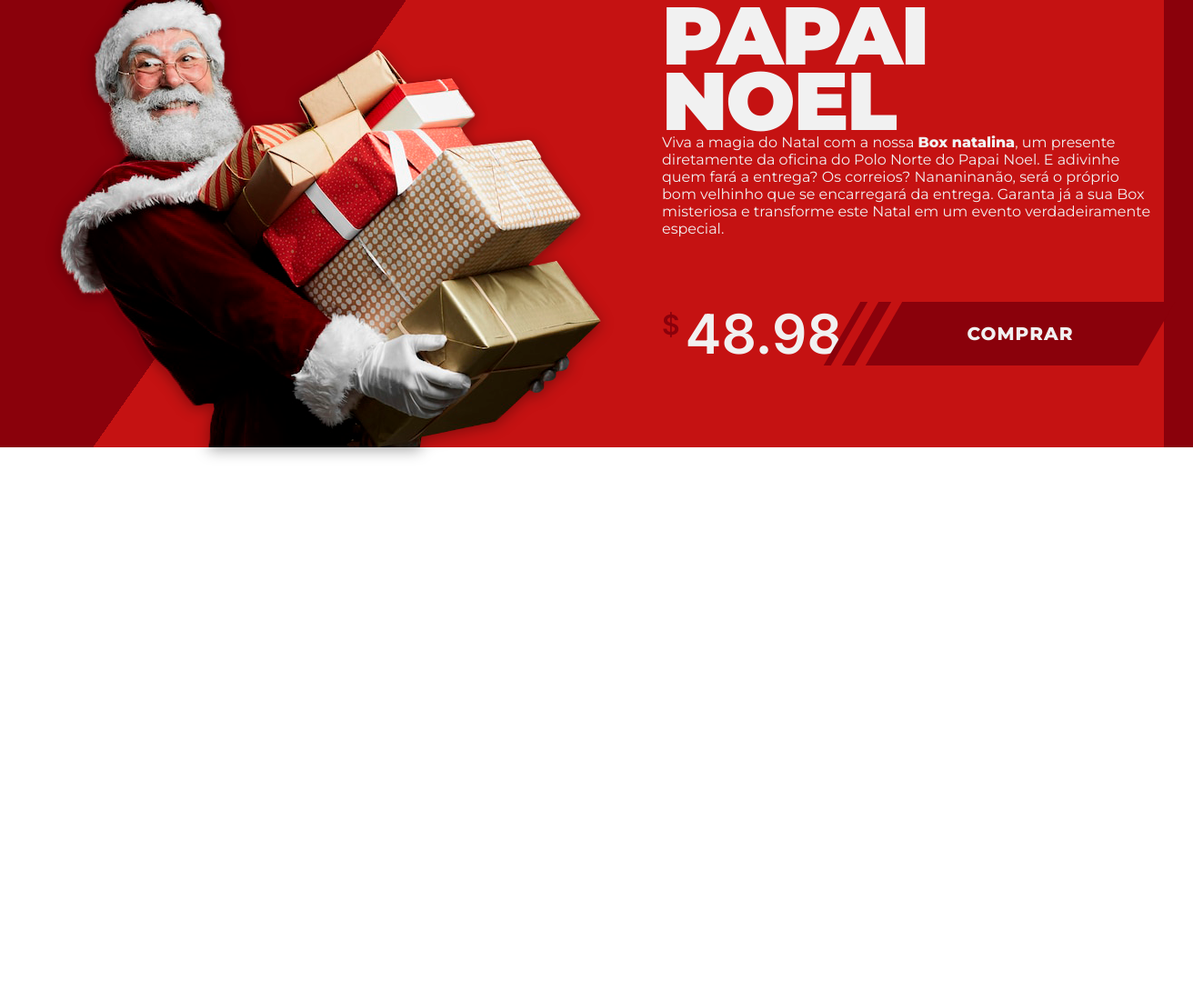
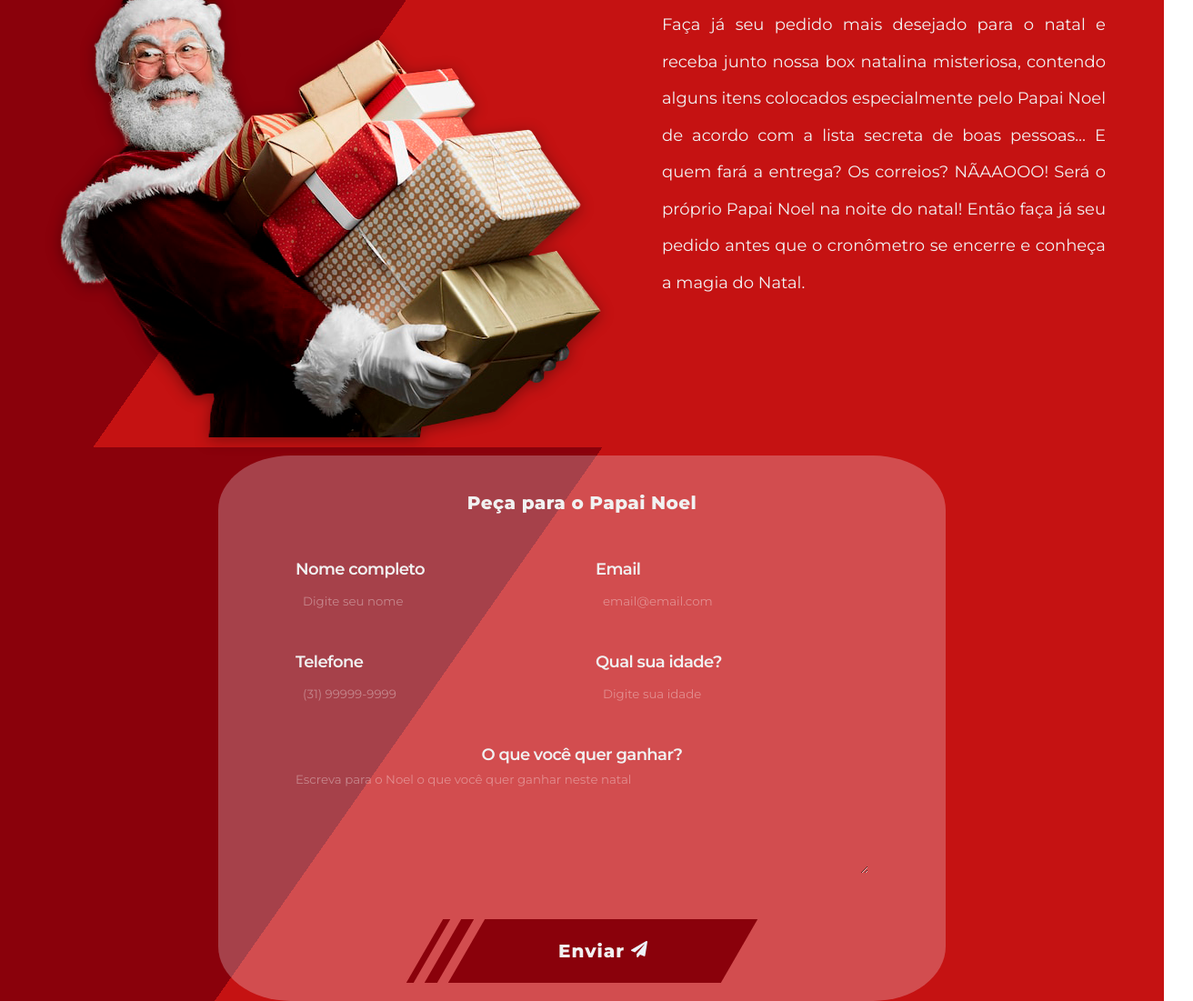
Before and after one commit to PedroAlves77/mystery-box-natal, a plain HTML site: page index.html in a window 1280 px wide. Shown: the part 308-1409 px from the top of the page at 91% size, 1312 px wide, since content can reach past the window. Before the commit the page ends 800 px from the top, so only its background shows below. Drawn offline with nearby package versions, Linux system fonts and the light colour scheme.

Commit message:
add form

```diff
--- a/index.html
+++ b/index.html
@@ -27,11 +27,7 @@
 
     <span id="container-confetti"></span>
 
-    <header
-    data-aos="fade-down"
-    data-aos-duration="800"
-    data-aos-easing="ease-in-out"
-    >
+    <header data-aos="fade-down" data-aos-duration="800" data-aos-easing="ease-in-out">
         <div class="logo">
             <img src="assets/logo.png" alt="">
             <div>
@@ -46,61 +42,80 @@
             <img src="assets/treno.png">
         </a>
     </header>
-
+    <div>
         <main>
-        <img
-        data-aos="fade-right"
-        data-aos-duration="800"
-        data-aos-easing="ease-in-out"
+            <img data-aos="fade-right" data-aos-duration="800" data-aos-easing="ease-in-out"
                 src="assets/papai-noel.png">
             <section>
-            <h2
-            data-aos="fade-up"
-            data-aos-duration="800"
-            data-aos-easing="ease-in-out"
-            data-aos-delay="300"
-            >
+                <h2 data-aos="fade-up" data-aos-duration="800" data-aos-easing="ease-in-out" data-aos-delay="300">
                     BOX MISTERIOSA DO
                 </h2>
-            <h1
-            data-aos="fade-up"
-            data-aos-duration="800"
-            data-aos-easing="ease-in-out"
-            data-aos-delay="300"
-            >
+                <h1 data-aos="fade-up" data-aos-duration="800" data-aos-easing="ease-in-out" data-aos-delay="300">
                     PAPAI NOEL
                 </h1>
-            <p
-            data-aos="fade-up"
-            data-aos-duration="800"
-            data-aos-easing="ease-in-out"
-            data-aos-delay="500"
-            class="desciption"
-            >
-                Viva a magia do Natal com a nossa <strong>Box natalina</strong>, um presente diretamente da oficina do Polo Norte do Papai Noel. E adivinhe quem fará a entrega? Os correios? Nananinanão, será o próprio bom velhinho que se encarregará da entrega. Garanta já a sua Box misteriosa e transforme este Natal em um evento verdadeiramente especial.
+                <p data-aos="fade-up" data-aos-duration="800" data-aos-easing="ease-in-out" data-aos-delay="500"
+                    class="description">
+                    Faça já seu pedido mais desejado para o natal e receba junto nossa box natalina misteriosa, contendo
+                    alguns itens colocados especialmente pelo Papai Noel de acordo com a lista secreta de boas pessoas…
+                    E
+                    quem fará a entrega? Os correios? NÃAAOOO! Será o próprio Papai Noel na noite do natal! Então faça
+                    já
+                    seu pedido antes que o cronômetro se encerre e conheça a magia do Natal.
+
                 </p>
+            </section>
+        </main>
+        <div class="container">
+            <div class="buy">
+                <form class="form">
+                    <h1>Peça para o Papai Noel</h1>
 
-            <div
-            data-aos="fade-up"
-            data-aos-duration="800"
-            data-aos-easing="ease-in-out"
-            data-aos-delay="900"
-            class="buy"
-            >
-                <p><sup>$</sup>48.98</p>
+                    <div class="form-inputs">
 
+                        <label id="label-name">
+                            Nome completo
+                            <input type="text" name="name" placeholder="Digite seu nome">
+                        </label>
+
+                        <label id="label-name">
+                            Email
+                            <input type="email" name="email" placeholder="email@email.com">
+                        </label>
+
+                        <label id="label-name">
+                            Telefone
+                            <input type="text" name="phone" placeholder="(31) 99999-9999">
+                        </label>
+
+                        <label id="label-name">
+                            Qual sua idade?
+                            <input type="number" min="0" name="age"     placeholder="Digite sua idade">
+                        </label>
+
+                        <label id="label-name">
+                            O que você quer ganhar?
+                            <textarea name="message" placeholder="Escreva para o Noel o que você quer ganhar neste natal" rows="7"></textarea>
+                        </label>
+
+                    </div>
                     <div class="buy-button">
                         <span></span>
                         <span></span>
                         <span>
-                        <button type="button" onclick="addItem()">COMPRAR</button>
+                            <button type="submit">Enviar
+                                <svg stroke-width="0" viewBox="0 0 512 512" xmlns="http://www.w3.org/2000/svg">
+                                    <path fill="#EDF1F7"
+                                        d="M476 3.2L12.5 270.6c-18.1 10.4-15.8 35.6 2.2 43.2L121 358.4l287.3-253.2c5.5-4.9 13.3 2.6 8.6 8.3L176 407v80.5c0 23.6 28.5 32.9 42.5 15.8L282 426l124.6 52.2c14.2 6 30.4-2.9 33-18.2l72-432C515 7.8 493.3-6.8 476 3.2z">
+                                    </path>
+                                </svg>
+                            </button>
                         </span>
+                    </div>
+                </form>
             </div>
         </div>
 
 
-        </section>
-    </main>
 
             <script src="scripts/main.js"></script>
             <script src="scripts/confetti-effect.js"></script>
--- a/styles/buy.css
+++ b/styles/buy.css
@@ -1,10 +1,3 @@
-.buy{
-    display: flex;
-    align-items: center;
-    justify-content: space-between;
-
-    margin-top: 70px;
-}
 
 .buy p{
     font-size: 60px;
@@ -18,7 +11,9 @@
 }
 
 .buy-button{
+    margin-bottom: 20px;
     display: flex;
+    justify-content: center;
     column-gap: 12px;
 }
 
--- /dev/null
+++ b/styles/form.css
@@ -0,0 +1,114 @@
+.form{
+    width: 800px;
+    align-items:  center;
+
+    background: var(--background);
+    border-radius: 10%;
+
+    display: flex;
+    flex-direction: column;
+    row-gap: 40px;
+
+    flex: 1;
+    margin-top: 20px;
+}
+
+.form h1{
+    display: flex;
+    justify-content: center;
+    font-size: 20px;
+    letter-spacing: 0.4px;
+    margin-top: 40px;
+    margin-bottom: 10px;
+}
+
+.form-inputs{
+    display: grid;
+    grid-template-columns: 300px 300px;
+    gap: 30px;
+}
+
+label{
+    display: flex;
+    flex-direction: column;
+    row-gap: 8px;
+
+    position: relative;
+
+    font-size: 18px;
+    letter-spacing: -0.6px;
+    font-weight: 600;
+
+    padding-bottom: 10px;
+}
+
+label:last-child{
+    text-align: center;
+    grid-column: 1/3;
+}
+
+
+input{
+    font-family:"Montserrat";
+
+    color: var(--text);
+    border: none;
+    background: transparent;
+    padding: 8px;
+    outline: 0;
+}
+
+::placeholder{
+    color: #ffffff5d;
+}
+
+textarea{
+    color: var(--text);
+
+    background: transparent;
+    border: none;
+    outline: 0;
+    font-family:"Montserrat";
+}
+
+.form button svg{
+    width: 18px;
+    height: 18px;
+}
+
+@media(max-width: 1266px){
+    .form{
+        width: 700px;
+    }
+}
+@media(max-width: 768px){
+    .form{
+        width: 470px;
+        row-gap: 30px;
+    }
+
+    .form-inputs{
+        grid-template-columns: 200px 200px;
+        gap: 20px;
+    }
+
+    textarea{
+        height: 60px;
+    }
+}
+@media(max-width: 500px){
+    .form{
+        width: 380px;
+    }
+
+    .form-inputs{
+        padding-left: 35px;
+        grid-template-columns: 180px 180px;
+        gap: 20px;
+    }
+
+    textarea{
+        width: 350px;
+        height: 60px;
+    }
+}
--- a/styles/global.css
+++ b/styles/global.css
@@ -1,6 +1,7 @@
 @import url(header.css);
 @import url(section.css);
 @import url(buy.css);
+@import url(form.css);
 
 * {
     padding: 0;
@@ -9,6 +10,8 @@
 }
 
 :root{
+
+    --background: #f6f8ff42;
     --text: #f1f1f1;
     --red: #c51212;
     --red-dark: #8a010b;
@@ -25,7 +28,6 @@ body, button, a{
 body{
     width: 100%;
     height: 100vh;
-    overflow: hidden;
     display: flex;
     flex-direction: column;
     padding: 32px 64px 0;
@@ -58,6 +60,12 @@ main img{
     filter: var(--shadow-image);
 }
 
+.container{
+    display: flex;
+    justify-content: center;
+    align-items: center;
+}
+
 @media(max-width: 1266px){
     body{
         padding: 24px 0 0;
@@ -69,6 +77,7 @@ main img{
     }
 
     main img{
+        align-self: center;
         width: auto;
         min-width: 400px;
     }
--- a/styles/header.css
+++ b/styles/header.css
@@ -2,6 +2,7 @@ header{
     display: flex;
     align-items: center;
     justify-content: space-between ;
+    margin-bottom: 30px;
 }
 
 .logo{
--- a/styles/section.css
+++ b/styles/section.css
@@ -1,7 +1,7 @@
 section{
     width: 100%;
     max-width: 656px;
-    margin-top: 100px;
+    margin-bottom: 150px;
 }
 
 section h2{
@@ -9,6 +9,7 @@ section h2{
     font-weight: 900;
     color: var(--red-dark);
     padding-left: 4px;
+    margin-bottom: 10px;
 }
 
 section h1{
@@ -16,18 +17,18 @@ section h1{
     font-weight: 900;
     letter-spacing: -2px;
     line-height: 0.8;
+    margin-bottom: 10px;
 }
 
 .description{
     font-size: 18px;
     line-height: 2.25;
     text-align: justify;
-
-    margin-top: 32px;
 }
 
 @media(max-width: 1266px){
     section{
+        margin-bottom: 0;
         width: 540px;
         margin-top: 24px;
         padding-right: 24px;
```
Lines whose indentation alone changed are shown as unchanged.
